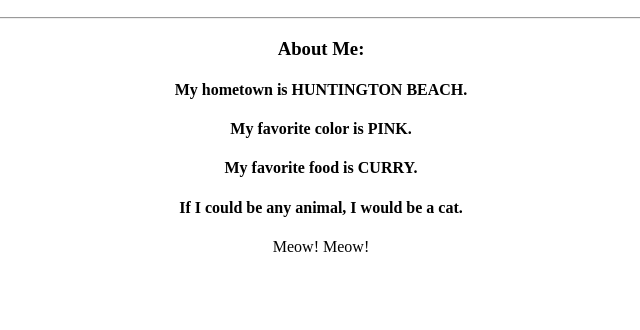
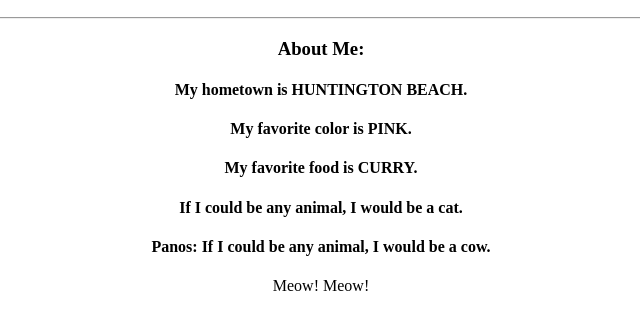
Before and after one commit to yeewad/my-first-repo, a plain HTML site: page index.html in a window 1280 px wide. Shown: the part 110-440 px from the top of the page, without its empty margins (319-959 px from the left). Drawn offline with Linux system fonts and the light colour scheme.

Commit message:
Panos made a change to be a cow

```diff
--- a/index.html
+++ b/index.html
@@ -15,6 +15,7 @@
 					<h4>My favorite color is PINK.</h4>
 					<h4>My favorite food is CURRY.</h4>
 					<h4>If I could be any animal, I would be a cat.</h4>
+					<h4>Panos: If I could be any animal, I would be a cow.</h4>
                     <p>Meow! Meow!</p>
 			</div>
 		  </body>
```
